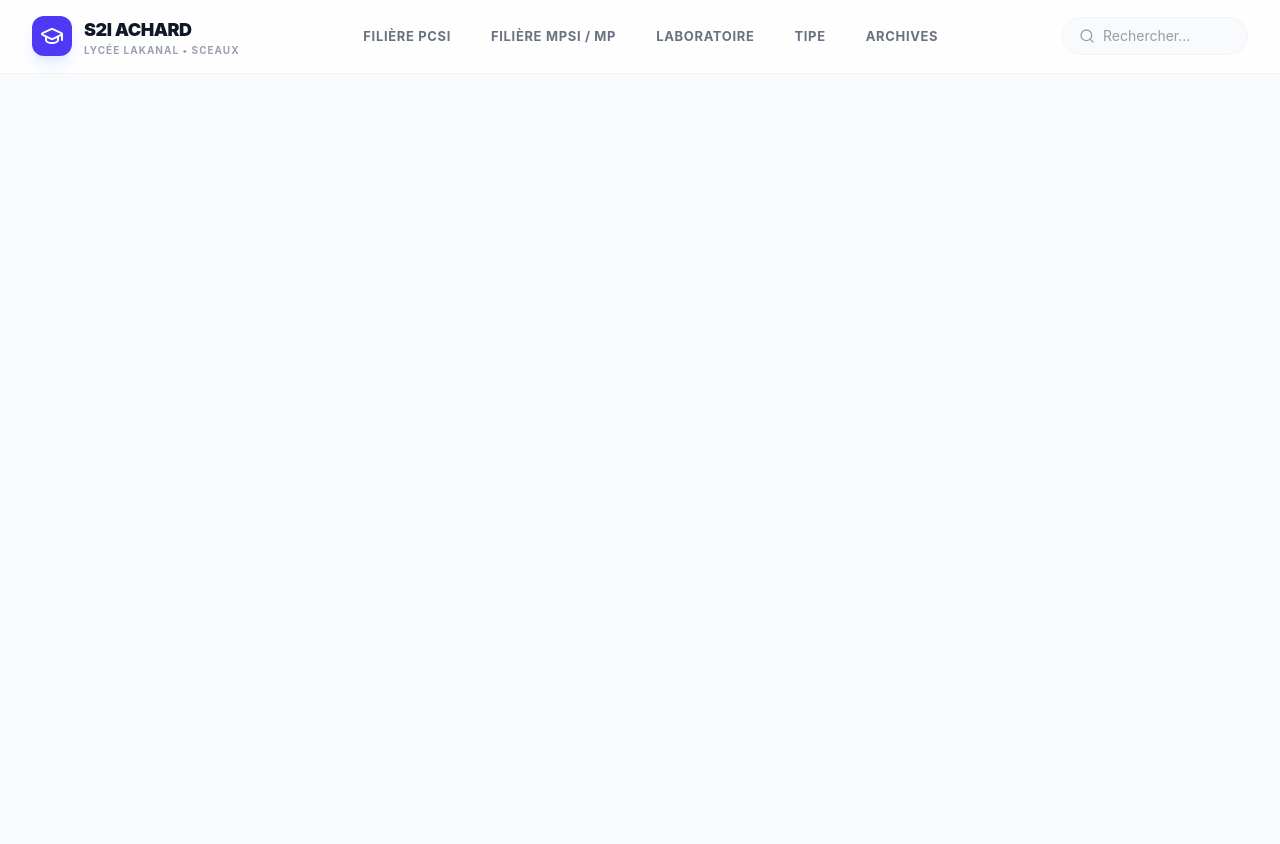
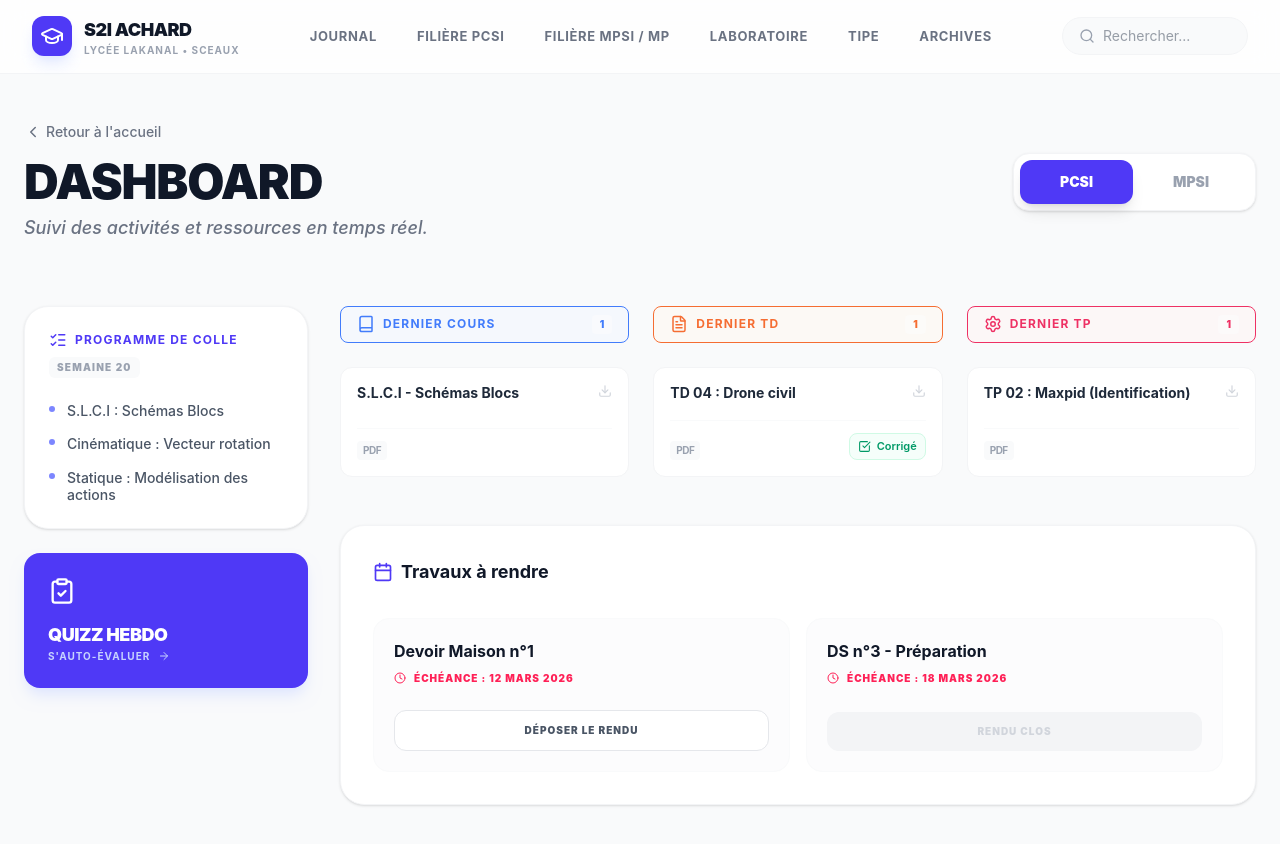
Before and after one commit to josselindavion/site-s2i, a React (Vite) app in the folder s2i-refonte/: page /journal in a window 1280 px wide. Shown: the top 844 px of the page. Before the commit the page ends 800 px from the top, so only its background shows below. Built offline with nearby package versions, Linux system fonts and the light colour scheme.

Commit message:
dashboard

```diff
--- a/s2i-refonte/src/App.jsx
+++ b/s2i-refonte/src/App.jsx
@@ -4,8 +4,9 @@ import Navbar from './components/Navbar';
 import CourseCard from './components/CourseCard';
 import CoursePage from './pages/CoursePage';
 import LaboPage from './pages/LaboPage';
-import TipePage from './pages/TipePage'; // 1. Nouvel Import
-import { BookOpen, Cpu, FlaskConical, Database, Lightbulb } from 'lucide-react'; // 2. Ajout Lightbulb
+import TipePage from './pages/TipePage';
+import JournalPage from './pages/JournalPage'; // 1. Import du Carnet de bord
+import { BookOpen, Cpu, FlaskConical, Database, Lightbulb, Activity } from 'lucide-react'; // 2. Ajout Activity
 
 const Home = () => (
   <main className="max-w-6xl mx-auto px-6 py-20">
@@ -32,8 +33,11 @@ const Home = () => (
       </div>
     </div>
 
-    {/* Grille de Navigation Mise à jour (5 cartes) */}
+    {/* Grille de Navigation Mise à jour (6 cartes) */}
     <div className="grid grid-cols-1 md:grid-cols-2 lg:grid-cols-3 gap-6">
+      <Link to="/journal"> {/* 3. Nouvelle Carte Journal */}
+        <CourseCard title="Carnet de bord" description="Suivi quotidien des séances et activités." Icon={Activity} />
+      </Link>
       <Link to="/course/pcsi">
         <CourseCard title="Filière PCSI" description="Ressources de 1ère année." Icon={FlaskConical} />
       </Link>
@@ -43,7 +47,7 @@ const Home = () => (
       <Link to="/labo">
         <CourseCard title="Laboratoire" description="Systèmes et fiches techniques." Icon={Cpu} />
       </Link>
-      <Link to="/tipe"> {/* 3. Nouvelle Carte TIPE */}
+      <Link to="/tipe">
         <CourseCard title="TIPE" description="Calendrier, ressources et dépôts." Icon={Lightbulb} />
       </Link>
       <Link to="/course/archives">
@@ -68,7 +72,8 @@ const AnimatedRoutes = () => {
           <Route path="/" element={<Home />} />
           <Route path="/course/:id" element={<CoursePage />} />
           <Route path="/labo" element={<LaboPage />} />
-          <Route path="/tipe" element={<TipePage />} /> {/* 4. Nouvelle Route */}
+          <Route path="/tipe" element={<TipePage />} />
+          <Route path="/journal" element={<JournalPage />} /> {/* 4. Nouvelle Route */}
         </Routes>
       </motion.div>
     </AnimatePresence>
--- a/s2i-refonte/src/components/Navbar.jsx
+++ b/s2i-refonte/src/components/Navbar.jsx
@@ -16,6 +16,7 @@ export default function Navbar() {
 
       {/* Menu de navigation 100% homogène */}
       <div className="hidden lg:flex gap-10 text-[13px] font-bold text-gray-500 uppercase tracking-wider">
+        <Link to="/journal" className="hover:text-indigo-600 transition-colors">Journal</Link>
         <Link to="/course/pcsi" className="hover:text-indigo-600 transition-colors">Filière PCSI</Link>
         <Link to="/course/mpsi" className="hover:text-indigo-600 transition-colors">Filière MPSI / MP</Link>
         <Link to="/labo" className="hover:text-indigo-600 transition-colors">Laboratoire</Link>
--- /dev/null
+++ b/s2i-refonte/src/pages/JournalPage.jsx
@@ -0,0 +1,159 @@
+import { useState } from 'react';
+import { Link } from 'react-router-dom';
+import { motion, AnimatePresence } from 'framer-motion';
+import {
+  ChevronLeft, Book, FileText, Settings, Download,
+  Clock, CheckSquare, ClipboardCheck, ArrowRight,
+  ListChecks, GraduationCap, Calendar
+} from 'lucide-react';
+
+// --- DONNÉES DU DASHBOARD ---
+const DASHBOARD_DATA = {
+  PCSI: {
+    semaineColle: 20, // Numéro de la semaine ajouté
+    programmeColle: ["S.L.C.I : Schémas Blocs", "Cinématique : Vecteur rotation", "Statique : Modélisation des actions"],
+    cours: [{ name: "S.L.C.I - Schémas Blocs", type: "PDF", category: "Cours" }],
+    td: [{ name: "TD 04 : Drone civil", type: "PDF", category: "TD", hasCorrection: true }],
+    tp: [{ name: "TP 02 : Maxpid (Identification)", type: "PDF", category: "TP" }],
+    devoirs: [
+      { id: 1, title: "Devoir Maison n°1", deadline: "12 Mars 2026", status: "open" },
+      { id: 2, title: "DS n°3 - Préparation", deadline: "18 Mars 2026", status: "closed" }
+    ]
+  },
+  MPSI: {
+    semaineColle: 19, // Numéro de la semaine ajouté
+    programmeColle: ["Logique combinatoire", "Liaisons mécaniques"],
+    cours: [{ name: "Logique & Algèbre de Boole", type: "PDF", category: "Cours" }],
+    td: [{ name: "TD 05 : Liaisons mécaniques", type: "PDF", category: "TD", hasCorrection: true }],
+    tp: [{ name: "TP 01 : Cordeuse (Statique)", type: "PDF", category: "TP" }],
+    devoirs: [
+      { id: 1, title: "DM n°1 - Automatique", deadline: "10 Mars 2026", status: "open" }
+    ]
+  }
+};
+
+// --- COMPOSANT COLONNE (Style PCSI) ---
+const ResourceColumn = ({ title, icon: Icon, resources, colorClass, bgColor }) => (
+  <div className="flex flex-col gap-4">
+    <div className={`flex items-center gap-2 px-4 py-2 rounded-lg ${bgColor} ${colorClass} w-full border border-current opacity-80 mb-2`}>
+      <Icon size={18} />
+      <span className="font-bold uppercase tracking-widest text-xs">{title}</span>
+      <span className="ml-auto bg-white/50 px-2 py-0.5 rounded text-[10px] font-black">{resources.length}</span>
+    </div>
+    <div className="flex flex-col gap-3">
+      {resources.map((res, index) => (
+        <div key={index} className="group bg-white border border-gray-100 rounded-xl p-4 hover:shadow-md hover:border-indigo-200 transition-all cursor-pointer flex flex-col justify-between min-h-[110px]">
+          <div className="flex justify-between items-start mb-2">
+            <h4 className="font-bold text-gray-800 group-hover:text-indigo-600 transition-colors text-sm leading-tight line-clamp-2">{res.name}</h4>
+            <Download size={14} className="text-gray-300 group-hover:text-indigo-500 shrink-0 ml-2" />
+          </div>
+          <div className="flex items-end justify-between mt-auto pt-3 border-t border-gray-50">
+            <div className="flex items-center gap-2 text-[10px] font-bold text-gray-400 uppercase tracking-tighter">
+              <span className="bg-gray-50 px-1.5 py-0.5 rounded">{res.type}</span>
+            </div>
+            {res.category === "TD" && res.hasCorrection && (
+              <button className="flex items-center gap-1.5 text-emerald-600 hover:text-emerald-700 font-semibold text-[11px] transition-all border border-emerald-100 bg-emerald-50/50 px-2 py-1 rounded-lg">
+                <CheckSquare size={13} className="shrink-0" /> Corrigé
+              </button>
+            )}
+          </div>
+        </div>
+      ))}
+    </div>
+  </div>
+);
+
+export default function JournalPage() {
+  const [filter, setFilter] = useState("PCSI");
+  const data = DASHBOARD_DATA[filter];
+
+  return (
+    <div className="min-h-screen bg-[#F9FAFB]">
+      <div className="max-w-7xl mx-auto px-6 py-12">
+
+        {/* Header Raffiné */}
+        <div className="flex flex-col md:flex-row md:items-center justify-between gap-8 mb-16">
+          <div>
+            <Link to="/" className="inline-flex items-center text-sm font-medium text-gray-500 hover:text-indigo-600 mb-4 transition-colors group">
+              <ChevronLeft size={18} className="mr-1 group-hover:-translate-x-1 transition-transform" /> Retour à l'accueil
+            </Link>
+            <h1 className="text-5xl font-black text-gray-900 tracking-tight uppercase">Dashboard</h1>
+            <p className="text-gray-500 mt-2 text-lg italic font-medium">Suivi des activités et ressources en temps réel.</p>
+          </div>
+
+          <div className="flex bg-white p-1.5 rounded-2xl border border-gray-100 shadow-sm">
+            {["PCSI", "MPSI"].map((f) => (
+              <button key={f} onClick={() => setFilter(f)} className={`px-10 py-3 rounded-xl text-sm font-black transition-all ${filter === f ? 'bg-indigo-600 text-white shadow-lg' : 'text-gray-400 hover:text-gray-600'}`}>
+                {f}
+              </button>
+            ))}
+          </div>
+        </div>
+
+        <div className="grid grid-cols-1 lg:grid-cols-4 gap-8">
+
+          {/* COLONNE GAUCHE : PROGRAMME DE COLLE AVEC NUMÉRO DE SEMAINE */}
+          <div className="lg:col-span-1 space-y-6">
+            <div className="bg-white border border-gray-100 rounded-3xl p-6 shadow-sm">
+              <h3 className="font-bold text-gray-900 mb-6 flex flex-col gap-1 uppercase text-xs tracking-widest text-indigo-600">
+                <div className="flex items-center gap-2">
+                  <ListChecks size={18} /> Programme de colle
+                </div>
+                <span className="text-[10px] text-gray-400 font-black mt-1 bg-gray-50 px-2 py-1 rounded-md w-fit">
+                  Semaine {data.semaineColle}
+                </span>
+              </h3>
+              <ul className="space-y-4">
+                {data.programmeColle.map((chap, i) => (
+                  <li key={i} className="flex gap-3 text-sm font-medium text-gray-600 leading-tight">
+                    <div className="mt-1 h-1.5 w-1.5 rounded-full bg-indigo-400 shrink-0" />
+                    {chap}
+                  </li>
+                ))}
+              </ul>
+            </div>
+
+            <button className="w-full bg-indigo-600 rounded-2xl p-6 text-white flex flex-col gap-4 hover:bg-indigo-700 transition-all shadow-lg shadow-indigo-100 group">
+              <ClipboardCheck size={28} />
+              <div className="text-left">
+                <span className="block font-black text-lg uppercase tracking-tight">Quizz Hebdo</span>
+                <span className="text-indigo-200 text-[10px] font-bold uppercase tracking-widest flex items-center gap-2">S'auto-évaluer <ArrowRight size={12} /></span>
+              </div>
+            </button>
+          </div>
+
+          {/* COLONNE CENTRE : DERNIÈRES RESSOURCES */}
+          <div className="lg:col-span-3">
+            <div className="grid grid-cols-1 md:grid-cols-3 gap-6 mb-12">
+              <ResourceColumn title="Dernier Cours" icon={Book} resources={data.cours} colorClass="text-blue-600" bgColor="bg-blue-50/50" />
+              <ResourceColumn title="Dernier TD" icon={FileText} resources={data.td} colorClass="text-orange-600" bgColor="bg-orange-50/50" />
+              <ResourceColumn title="Dernier TP" icon={Settings} resources={data.tp} colorClass="text-rose-600" bgColor="bg-rose-50/50" />
+            </div>
+
+            {/* ZONE DEVOIRS */}
+            <div className="bg-white border border-gray-100 rounded-3xl p-8 shadow-sm">
+              <h3 className="font-bold text-gray-900 text-lg mb-8 flex items-center gap-2">
+                <Calendar size={20} className="text-indigo-600" /> Travaux à rendre
+              </h3>
+              <div className="grid grid-cols-1 md:grid-cols-2 gap-4">
+                {data.devoirs.map((sub) => (
+                  <div key={sub.id} className="p-5 border border-gray-50 rounded-2xl bg-gray-50/50 flex flex-col justify-between group hover:border-indigo-100 transition-all">
+                    <div>
+                      <h4 className="font-bold text-gray-900 group-hover:text-indigo-600 transition-colors">{sub.title}</h4>
+                      <div className="flex items-center gap-2 text-[10px] text-rose-500 font-black mt-2 uppercase tracking-widest">
+                        <Clock size={12} /> Échéance : {sub.deadline}
+                      </div>
+                    </div>
+                    <button className={`w-full mt-6 py-3 rounded-xl font-black text-[10px] uppercase tracking-widest transition-all ${sub.status === 'open' ? 'bg-white border border-gray-200 text-gray-600 hover:bg-indigo-600 hover:text-white hover:border-indigo-600' : 'bg-gray-100 text-gray-300 cursor-not-allowed border-transparent'}`}>
+                      {sub.status === 'open' ? 'Déposer le rendu' : 'Rendu clos'}
+                    </button>
+                  </div>
+                ))}
+              </div>
+            </div>
+          </div>
+        </div>
+      </div>
+    </div>
+  );
+}
```
